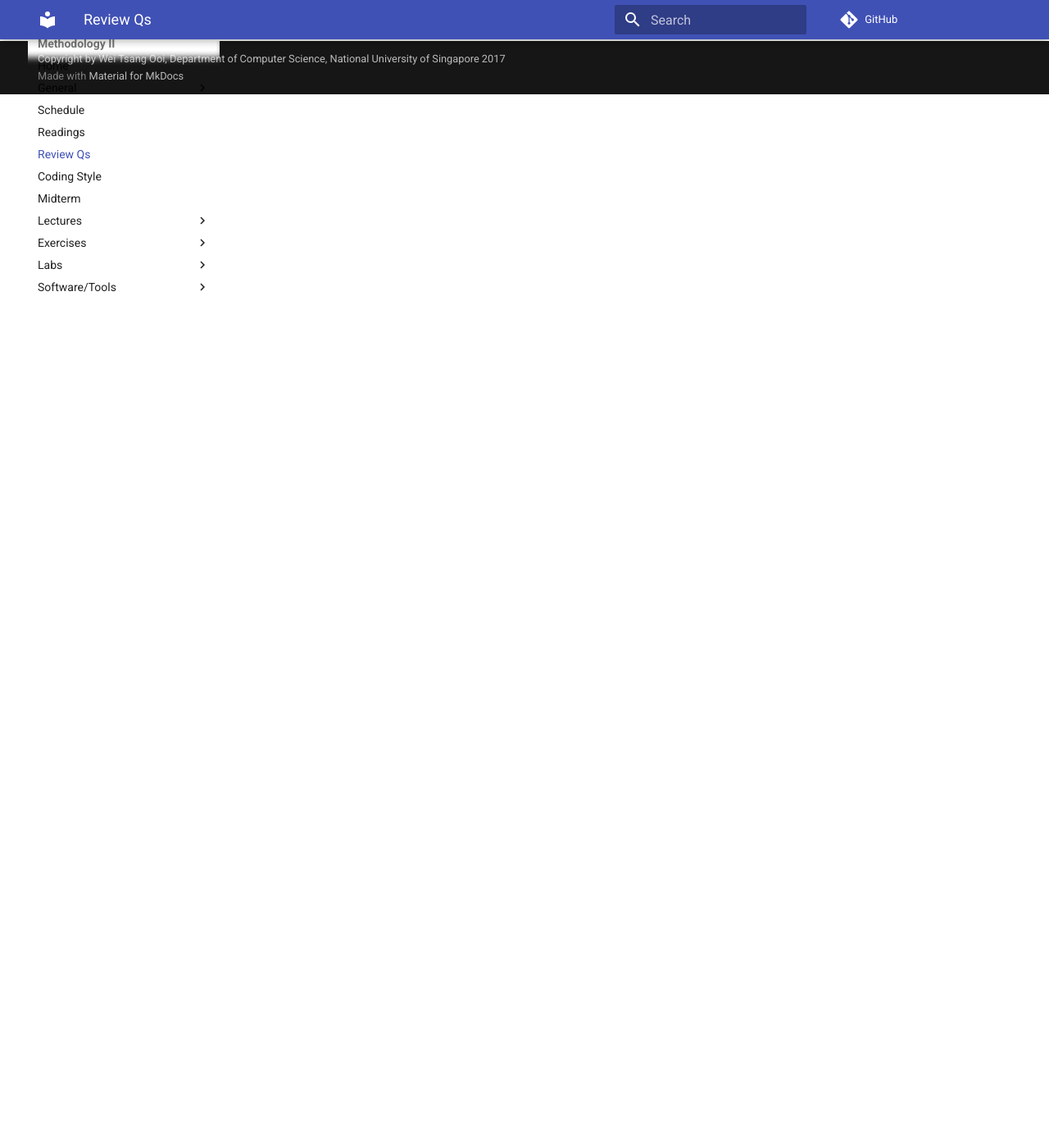
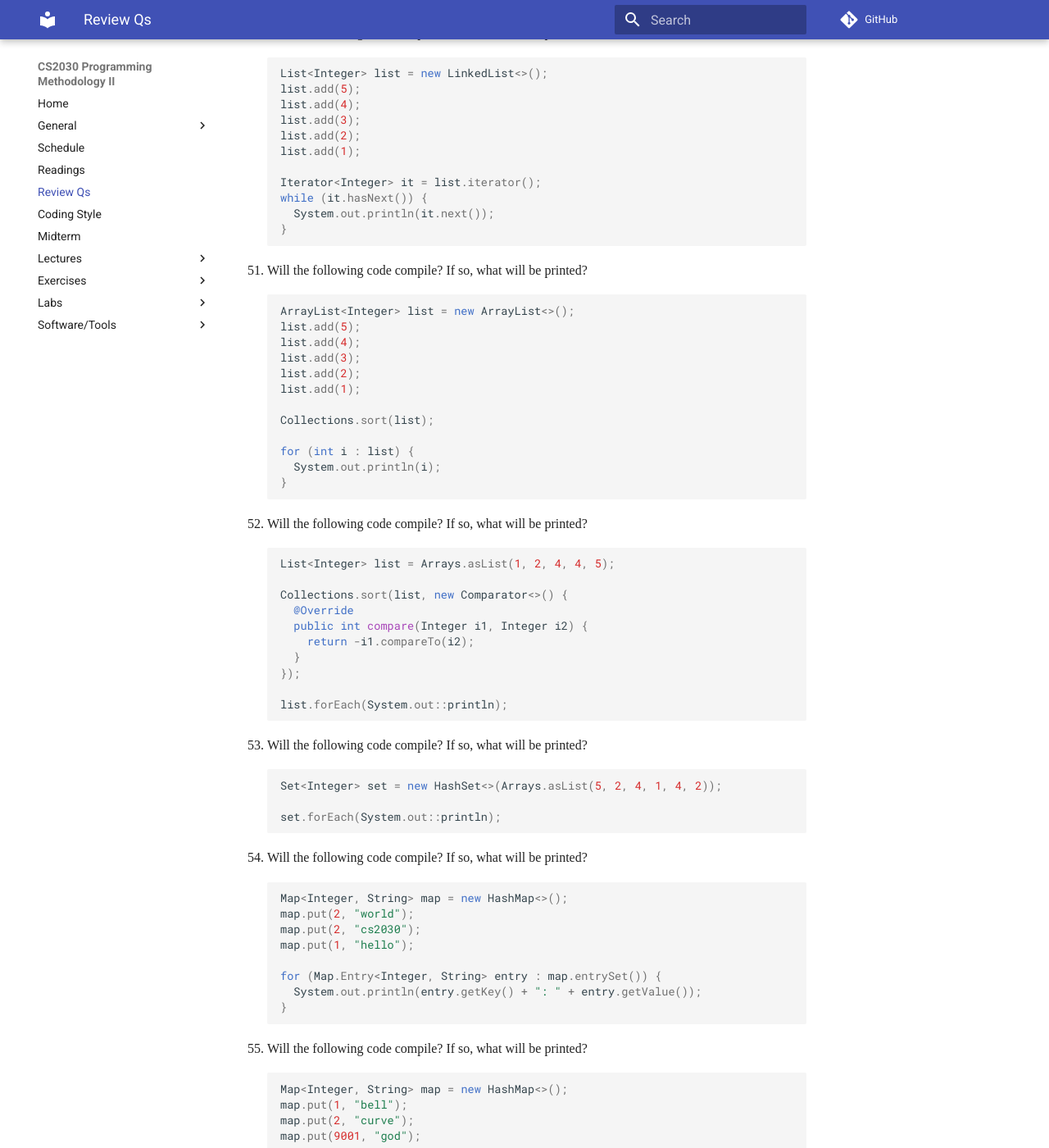
Before and after one commit to nus-cs2030/1718-s2, an MkDocs documentation site: the page built from docs/reviews.md, in a window 1280 px wide and 1400 px high, scrolled down 15136 px. Shown: the whole window at 82% size. Built offline with MkDocs 1.6.1 and Material for MkDocs 9.7.7, drawn with Linux system fonts in a browser that asks for light colours; some web fonts are replaced; comment, search, counter and statistics services are not loaded; old or Windows-style settings are respelled for this version of MkDocs; before the commit the page ends 15251 px from its top, so only the background shows below that; some of the changed text lies outside the part shown.

Commit message:
Add questions on collections

````diff
--- a/docs/reviews.md
+++ b/docs/reviews.md
@@ -823,3 +823,105 @@ Note that the code is terse by design, and is never meant to be a positive examp
     System.out.println(d);
     System.out.println(i);
     ```
+
+50. Will the following code compile? If so, what will be printed?
+
+    ```Java
+    List<Integer> list = new LinkedList<>();
+    list.add(5);
+    list.add(4);
+    list.add(3);
+    list.add(2);
+    list.add(1);
+
+    Iterator<Integer> it = list.iterator();
+    while (it.hasNext()) {
+      System.out.println(it.next());
+    }
+    ```
+
+51. Will the following code compile? If so, what will be printed?
+
+    ```Java
+    ArrayList<Integer> list = new ArrayList<>();
+    list.add(5);
+    list.add(4);
+    list.add(3);
+    list.add(2);
+    list.add(1);
+
+    Collections.sort(list);
+
+    for (int i : list) {
+      System.out.println(i);
+    }
+    ```
+
+52. Will the following code compile? If so, what will be printed?
+
+    ```Java
+    List<Integer> list = Arrays.asList(1, 2, 4, 4, 5);
+
+    Collections.sort(list, new Comparator<>() {
+      @Override
+      public int compare(Integer i1, Integer i2) {
+        return -i1.compareTo(i2);
+      }
+    });
+
+    list.forEach(System.out::println);
+    ```
+
+53. Will the following code compile? If so, what will be printed?
+
+    ```Java
+    Set<Integer> set = new HashSet<>(Arrays.asList(5, 2, 4, 1, 4, 2));
+
+    set.forEach(System.out::println);
+    ```
+
+54. Will the following code compile? If so, what will be printed?
+
+    ```Java
+    Map<Integer, String> map = new HashMap<>();
+    map.put(2, "world");
+    map.put(2, "cs2030");
+    map.put(1, "hello");
+
+    for (Map.Entry<Integer, String> entry : map.entrySet()) {
+      System.out.println(entry.getKey() + ": " + entry.getValue());
+    }
+    ```
+
+55. Will the following code compile? If so, what will be printed?
+
+    ```Java
+    Map<Integer, String> map = new HashMap<>();
+    map.put(1, "bell");
+    map.put(2, "curve");
+    map.put(9001, "god");
+
+    map.forEach((k, v) -> System.out.println(k + ": " + v));
+    ```
+
+56. Will the following code compile? If so, what will be printed?
+
+    ```Java
+    Map<Integer, String> map = new HashMap<>();
+    map.put(2, "bell");
+    map.put(1, "curve");
+    map.put(9001, "god");
+
+    map.forEach((k, v) -> System.out.println(k + ": " + v));
+    ```
+
+57. Will the following code compile? If so, what will be printed?
+
+    ```Java
+    Map<Integer, String> map = new HashMap<>();
+    map.put(10, "bell");
+    map.put(1, "curve");
+    map.put(9001, "god");
+
+    map.forEach((k, v) -> System.out.println(k + ": " + v));
+    ```
````
